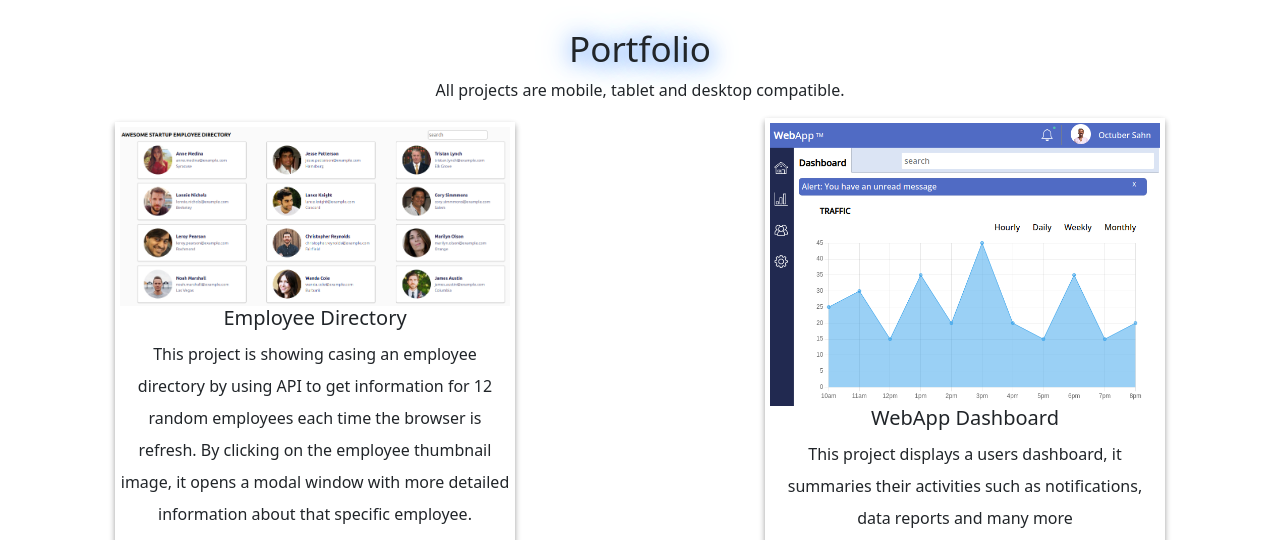
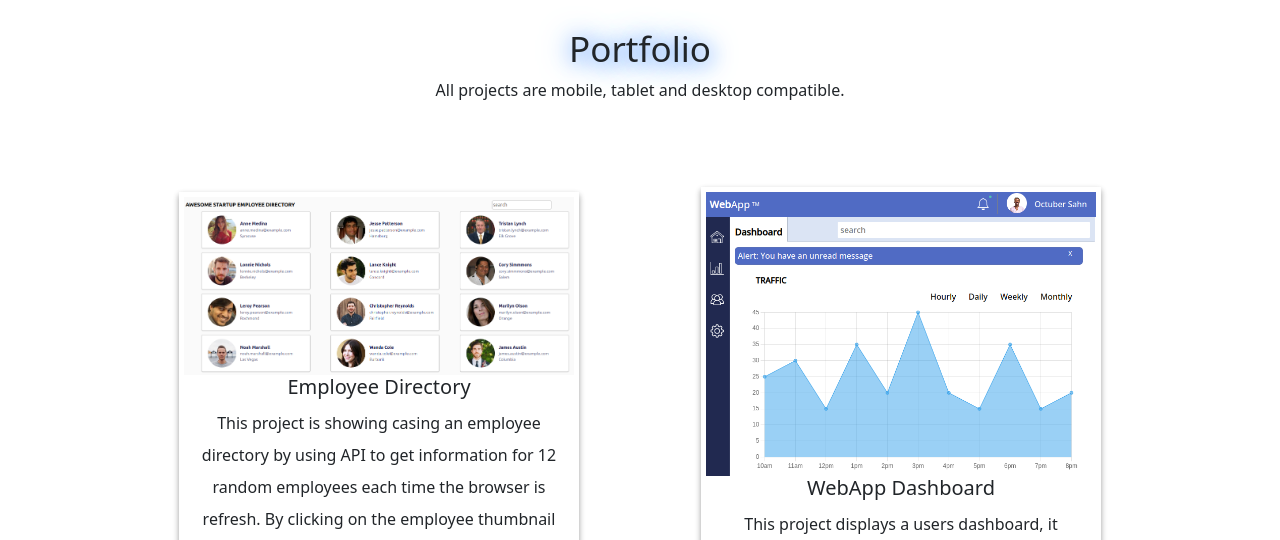
Before and after one commit to KemmyS/octuber-sahn, a website: page index.html in a window 1280 px wide. Shown: the part 3010-3550 px from the top of the page. Drawn offline with nearby package versions, Linux system fonts and the light colour scheme.

Commit message:
portfolio update

```diff
--- a/sass/components/_portfolio.scss
+++ b/sass/components/_portfolio.scss
@@ -45,14 +45,19 @@ box-shadow: rgba(0, 0, 0, 0.16) 0px 3px 6px, rgba(0, 0, 0, 0.23) 0px 3px 6px;
 }
 
 @media(min-width:768px){
+
+.portfolio-container{
+   display: grid;
+  max-width: 1024px;
+  grid-template-columns:repeat(2,1fr);
+  grid-template-rows: repeat(2, 1fr);
+  gap: 20px;
+  margin: 0 auto;
+         }
+
+
     .portfolio{
         transform: translateY(650px);
-    }
-
-    .portfolio-container{
-        flex-direction: row;
-    flex-wrap: wrap;
-
     }
 
 .project-card{
```
Also changed, not shown: css/style.css, 1 other file.
